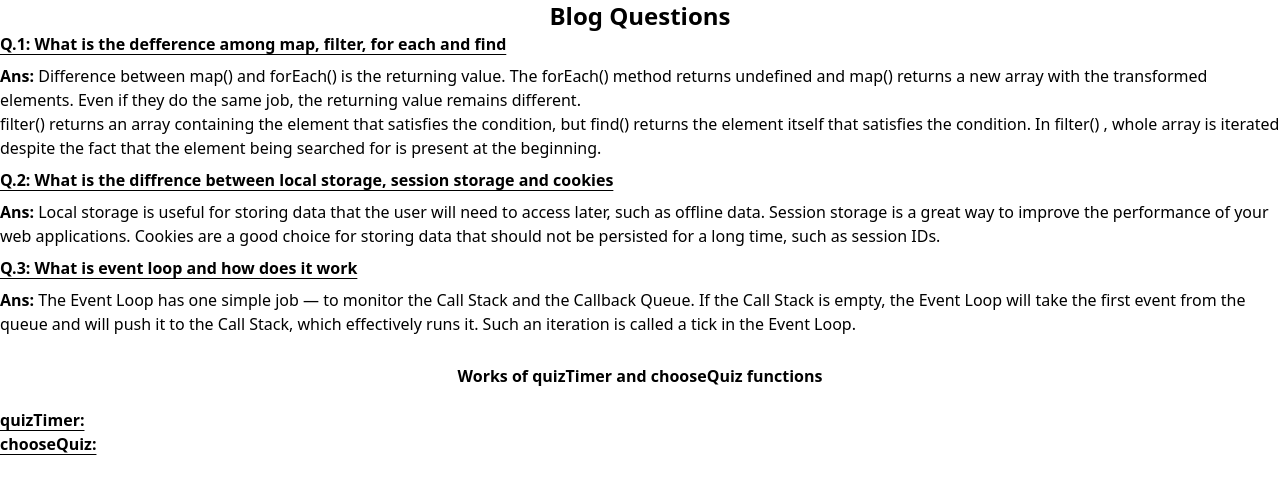
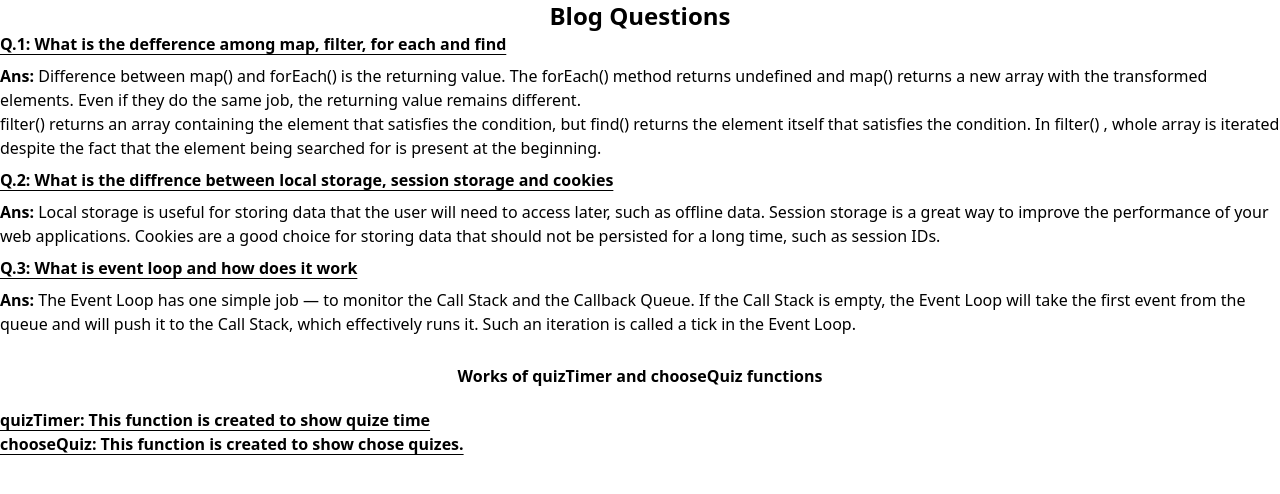
Before and after one commit to ayatbd/quize-hero, a plain HTML site: page blog.html in a window 1280 px wide. Drawn offline with nearby package versions, Linux system fonts and the light colour scheme.

Commit message:
update last bug

```diff
--- a/blog.html
+++ b/blog.html
@@ -24,8 +24,8 @@
         </div>
         <div class="mt-7">
             <h5 class="text-center font-bold mb-5">Works of quizTimer and chooseQuiz functions</h5>
-            <h5 class="underline underline-offset-4 font-bold">quizTimer: </h5>
-            <h5 class="underline underline-offset-4 font-bold">chooseQuiz: </h5>
+            <h5 class="underline underline-offset-4 font-bold">quizTimer: This function is created to show quize time</h5>
+            <h5 class="underline underline-offset-4 font-bold">chooseQuiz: This function is created to show chose quizes.</h5>
         </div>
     </section>
 
```
